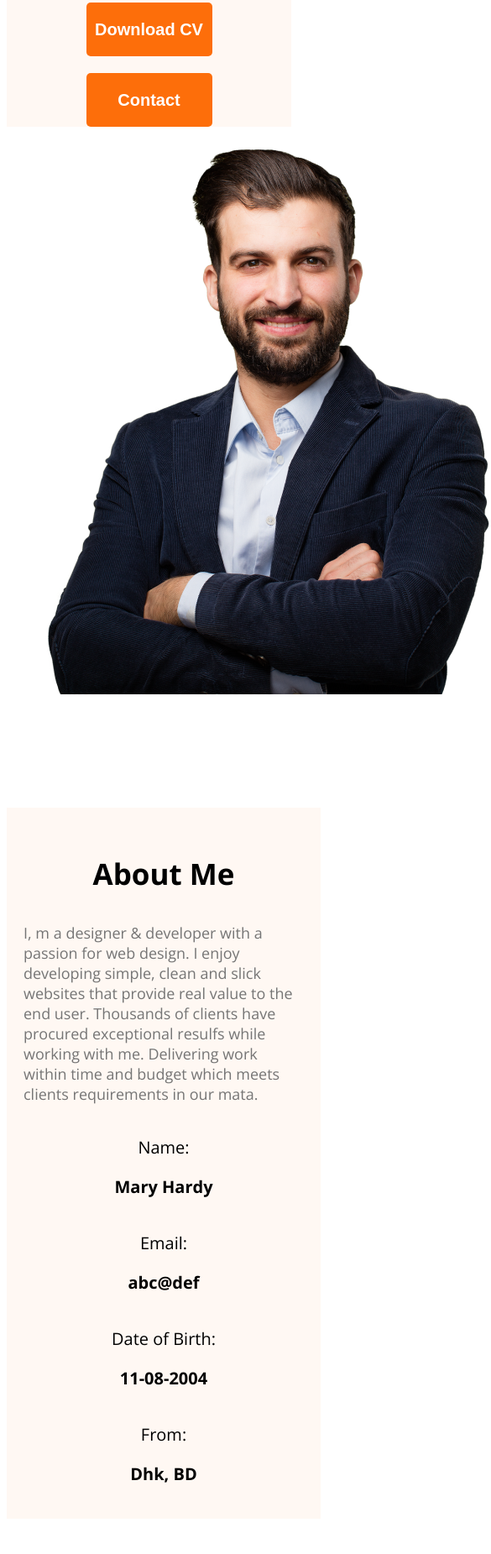
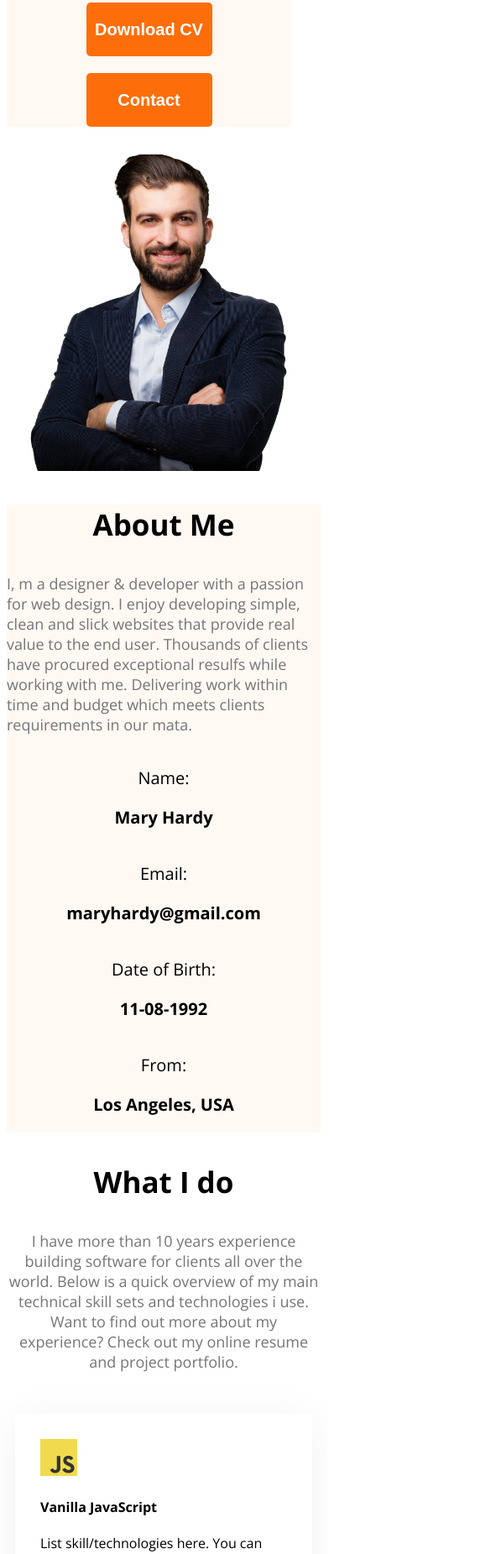
Before and after one commit to nafx0/dev-portfolio, a plain HTML site: page index.html in a window 390 px wide. Shown: the part 982-2833 px from the top of the page at 84% size, 585 px wide, since content can reach past the window. Drawn offline with nearby package versions, Linux system fonts and the light colour scheme.

Commit message:
added image fluidity

```diff
--- a/index.html
+++ b/index.html
@@ -3,7 +3,7 @@
 <head>
     <meta charset="UTF-8">
     <meta name="viewport" content="width=device-width, initial-scale=1.0">
-    <title>Document</title>
+    <title>Dev-portfolio</title>
     <link rel="preconnect" href="https://fonts.googleapis.com">
     <link rel="preconnect" href="https://fonts.gstatic.com" crossorigin>
     <link href="https://fonts.googleapis.com/css2?family=Open+Sans:ital,wght@0,300..800;1,300..800&display=swap" rel="stylesheet">
@@ -27,7 +27,7 @@
                 <div class="btn1-container"><button class="btn btn1">Download CV</button>
                     <button class="btn btn1">Contact</button></div>
             </div>
-            <div>
+            <div class="img-container">
                 <img src="images/hardy.png" alt="">
             </div>
 
@@ -48,15 +48,15 @@
                 </div>
                 <div class="about-item">
                     <p class="item-title">Email:</p>
-                    <p class="item-description">abc@def</p>
+                    <p class="item-description">maryhardy@gmail.com</p>
                 </div>
                 <div class="about-item">
                     <p class="item-title">Date of Birth:</p>
-                    <p class="item-description">11-08-2004</p>
+                    <p class="item-description">11-08-1992</p>
                 </div>
                 <div class="about-item">
                     <p class="item-title">From:</p>
-                    <p class="item-description">Dhk, BD</p>
+                    <p class="item-description">Los Angeles, USA</p>
                 </div>
             </div>
         </section>
--- a/styles.css
+++ b/styles.css
@@ -269,4 +269,18 @@ text-align: left;
         justify-content: center;
 
     }
+    .img-container>img {
+        max-width: 100%;
+    }
+    .img-container {
+        padding-top: 2vh;
+    }
+    .about {
+        margin: 0;
+        padding: 0;
+        width: 100%;
+    }
+    .resume-coloumn {
+        margin-right: 0px;
+    }
 }
```
